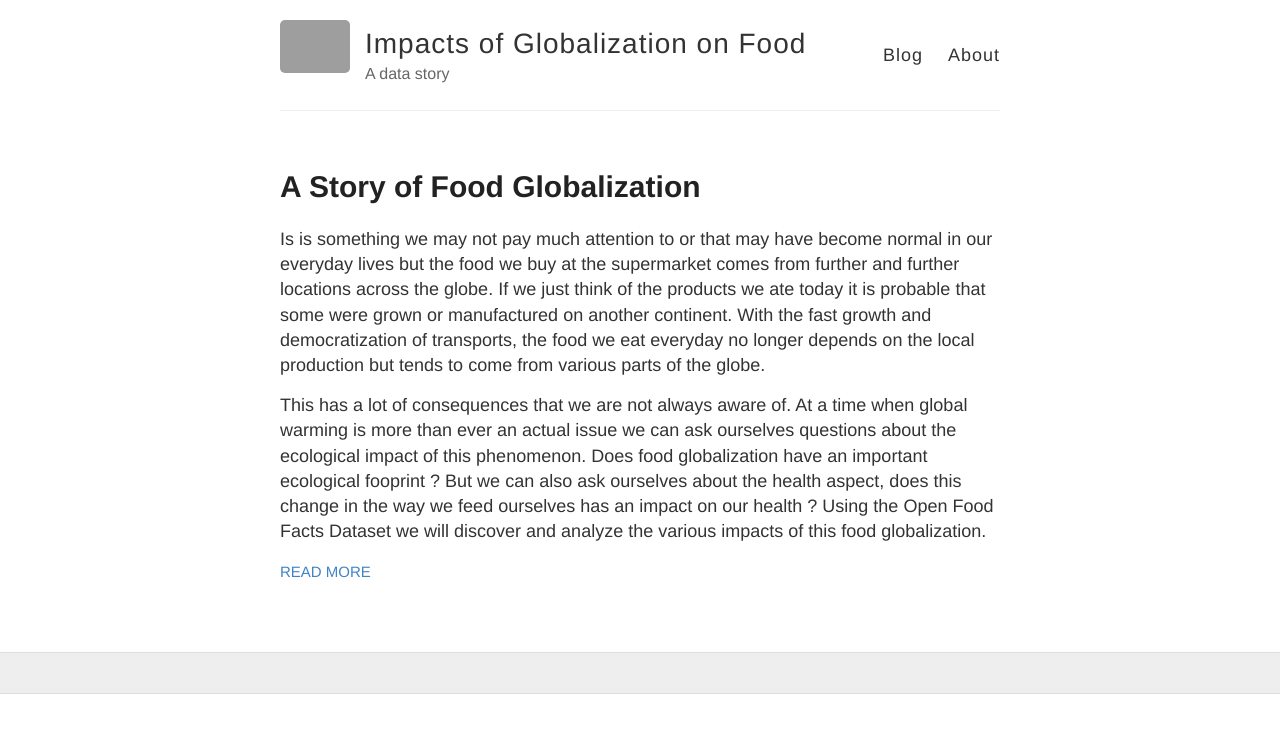
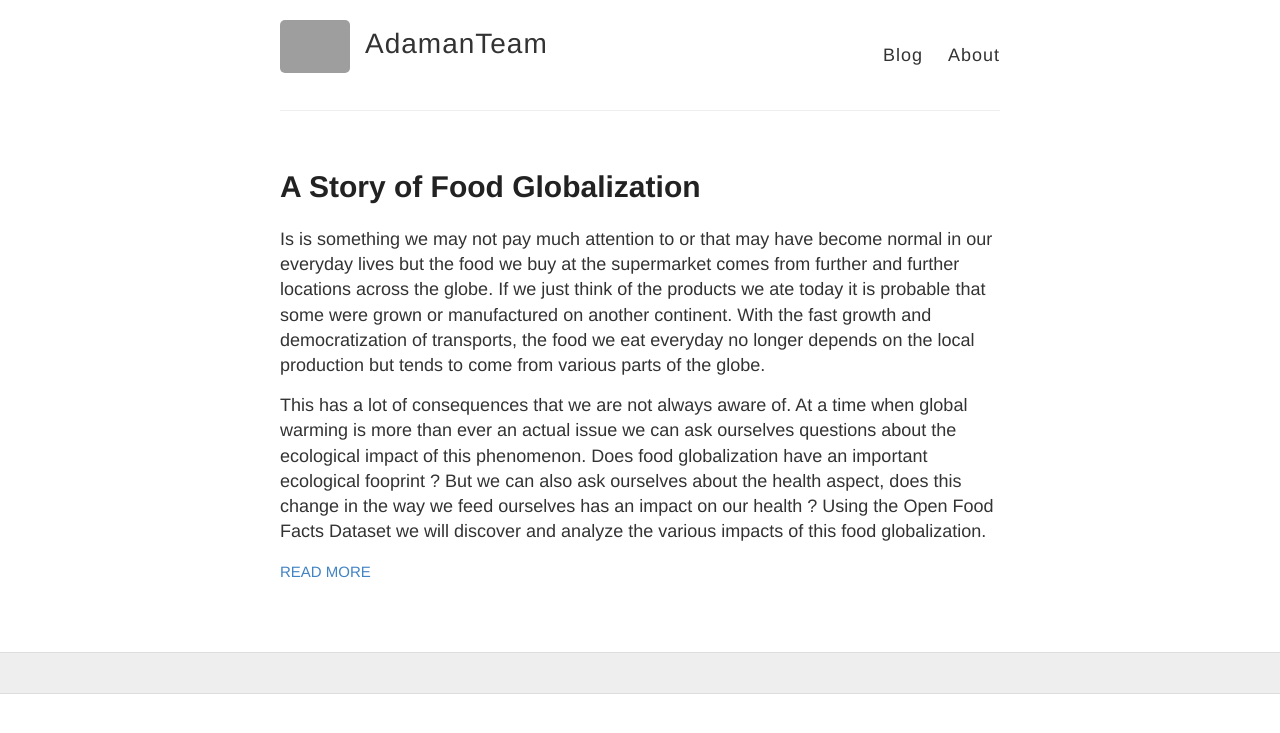
Before and after one commit to AdamanTeam/AdamanTeam.github.io, a Jekyll site: the page built from index.html, in a window 1280 px wide. Shown: the top 733 px of the page. Built offline with Jekyll 4.4.1, drawn with Linux system fonts in a browser that asks for light colours; grey boxes are pictures that could not be loaded.

Commit message:
Update _config.yml

```diff
--- a/_config.yml
+++ b/_config.yml
@@ -3,10 +3,10 @@
 #
 
 # Name of your site (displayed in the header)
-name: Impacts of Globalization on Food
+name: AdamanTeam
 
 # Short bio or description (displayed in the header)
-description: A data story
+description:
 
 # URL of your avatar or profile pic (you could use your GitHub profile pic)
 avatar: https://emojipedia-us.s3.dualstack.us-west-1.amazonaws.com/thumbs/320/facebook/65/watermelon_1f349.png
```
